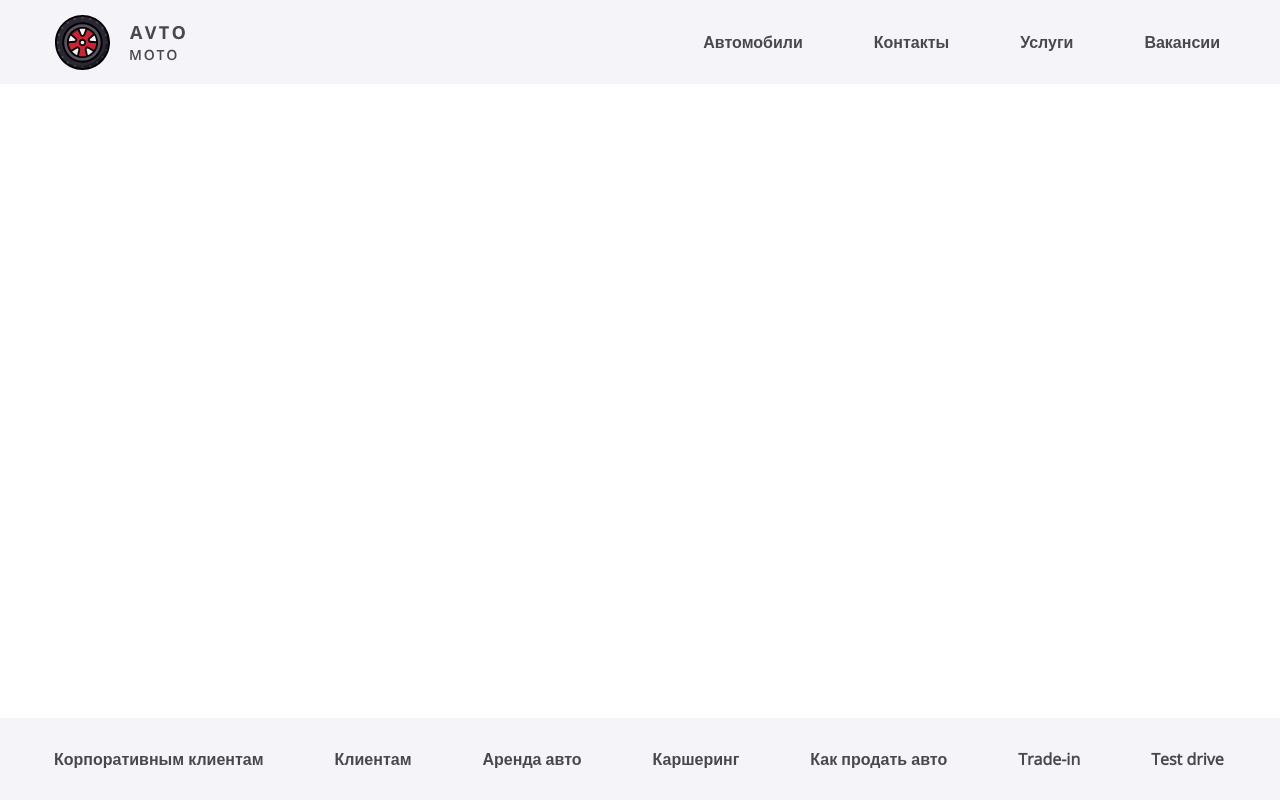
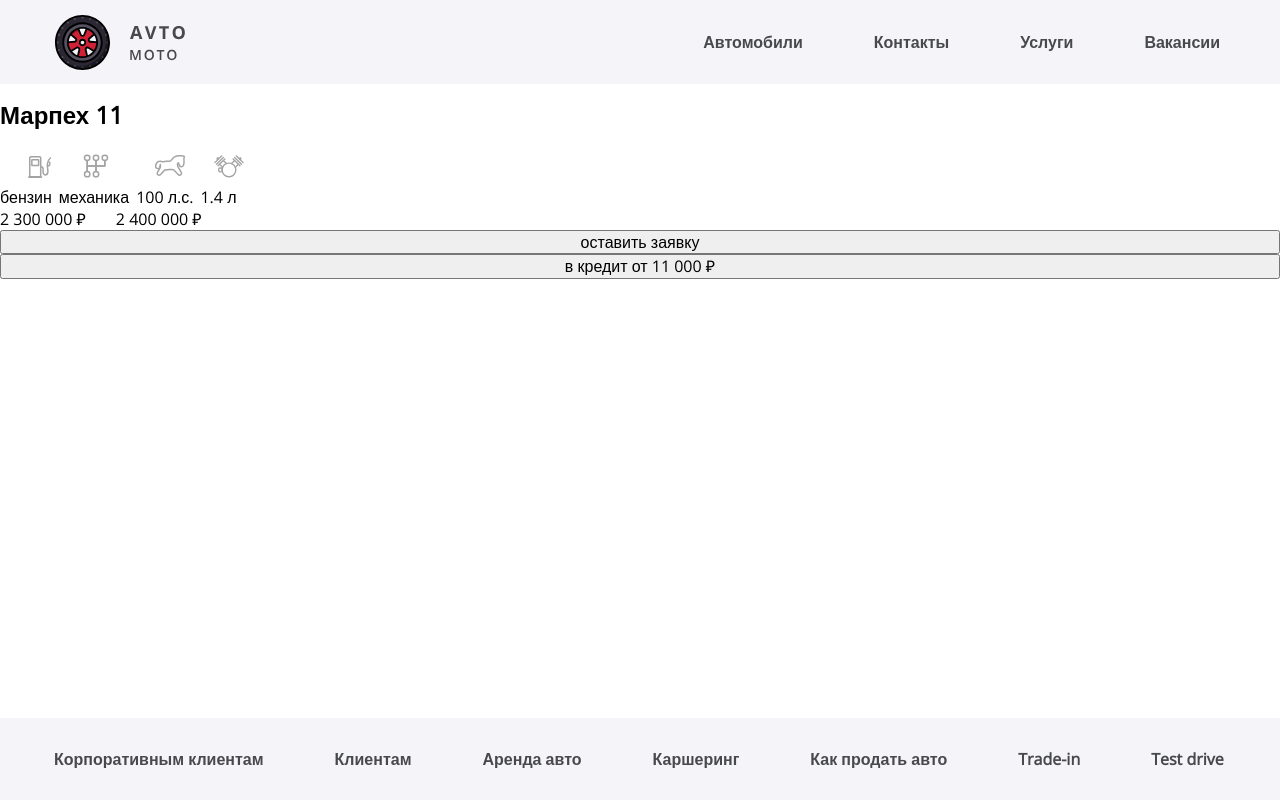
Before and after one commit to iBreadInside/Fadeeev_Avto-Moto, a React (Create React App) app in the folder project/: page / in a window 1280 px wide. Built offline with nearby package versions, Linux system fonts and the light colour scheme.

Commit message:
Добавил верстку основного контента

```diff
--- /dev/null
+++ b/project/src/components/car-info/car-info.jsx
@@ -0,0 +1,51 @@
+import React from 'react';
+import styles from './car-info.module.scss';
+
+const Car = {
+  name: 'Марпех 11',
+  details: {
+    transmission: 'Роботизированная',
+    power: 249,
+    fuel: 'Бензиновый',
+    drive: 'Полный',
+    volume: 2.4,
+    torque: '370/4500',
+    cyl: 4,
+  },
+  fullPrice: '2 400 000',
+  currentPrice: '2 300 000',
+  credit: '11 000',
+};
+
+export default function CarInfo() {
+  return(
+    <section className='car'>
+      <h1 className={styles.content}>Информация об автомобиле</h1>
+
+      <div className='slider'>
+
+      </div>
+
+      <div className='info'>
+        <h2 className={styles.name}>{Car.name}</h2>
+
+        <ul className={styles.details}>
+          <li className={styles.details__item}>бензин</li>
+          <li className={`${styles.details__item} ${styles.gearbox}`}>механика</li>
+          <li className={`${styles.details__item} ${styles.power}`}>100 л.с.</li>
+          <li className={`${styles.details__item} ${styles.volume}`}>1.4 л</li>
+        </ul>
+
+        <ul className={styles.prices}>
+          <li className='prices__current'>{Car.currentPrice} &#8381;</li>
+          <li className='prices__full'>{Car.fullPrice} &#8381;</li>
+        </ul>
+
+        <div className={styles.buttons}>
+          <button className='request'>оставить заявку</button>
+          <button className='credit'>в кредит от {Car.credit} &#8381;</button>
+        </div>
+      </div>
+    </section>
+  );
+}
--- /dev/null
+++ b/project/src/components/car-info/car-info.module.scss
@@ -0,0 +1,63 @@
+@import '../../sass/mixins.scss';
+
+.name {
+  margin-bottom: 60px;
+}
+
+.content {
+  @include visually-hidden;
+}
+
+.details {
+  @include list-style-none;
+  display: flex;
+  gap: 7px;
+}
+
+.details__item {
+  position: relative;
+  display: block;
+  text-align: end;
+  height: 100%;
+
+  &::before {
+    content: '';
+    position: absolute;
+    width: 53px;
+    height: 40px;
+    top: -40px;
+    left: 25%;
+    background-image: url('../../img/svg/petrol.svg');
+  }
+}
+
+.gearbox,
+.power,
+.volume {
+  &::before {
+    width: 40px;
+  }
+}
+
+.gearbox::before {
+  background-image: url('../../img/svg/mechanical.svg');
+}
+
+.power::before {
+  background-image: url('../../img/svg/horse-pwr.svg');
+}
+
+.volume::before {
+  background-image: url('../../img/svg/volume.svg');
+}
+
+.prices {
+  @include list-style-none;
+  display: flex;
+  gap: 30px;
+}
+
+.buttons {
+  display: flex;
+  flex-direction: column;
+}
--- a/project/src/components/footer/footer.module.scss
+++ b/project/src/components/footer/footer.module.scss
@@ -7,7 +7,6 @@
   position:fixed;
   left:0px;
   bottom:0px;
-  height:30px;
   width:100%;
 }
 
--- a/project/src/components/main-page/main-page.jsx
+++ b/project/src/components/main-page/main-page.jsx
@@ -1,4 +1,5 @@
 import React from 'react';
+import CarInfo from '../car-info/car-info';
 import Footer from '../footer/footer';
 import Header from '../header/header';
 
@@ -6,6 +7,7 @@ export default function MainPage() {
   return(
     <>
       <Header />
+      <CarInfo />
       <Footer />
     </>
   );
--- a/project/src/sass/global.scss
+++ b/project/src/sass/global.scss
@@ -23,14 +23,3 @@ body {
   font-size: $font-size--default;
   line-height: $line-height--default;
 }
-
-.visually-hidden {
-  position: absolute;
-  width: 1px;
-  height: 1px;
-  margin: -1px;
-  padding: 0;
-  overflow: hidden;
-  border: 0;
-  clip: rect(0 0 0 0);
-}
--- a/project/src/sass/mixins.scss
+++ b/project/src/sass/mixins.scss
@@ -16,6 +16,17 @@
   align-items: center;
 }
 
+@mixin visually-hidden {
+  position: absolute;
+  width: 1px;
+  height: 1px;
+  margin: -1px;
+  padding: 0;
+  overflow: hidden;
+  border: 0;
+  clip: rect(0 0 0 0);
+}
+
 @mixin button {
   font-family: $font-default;
   border-radius: 4px;
```
